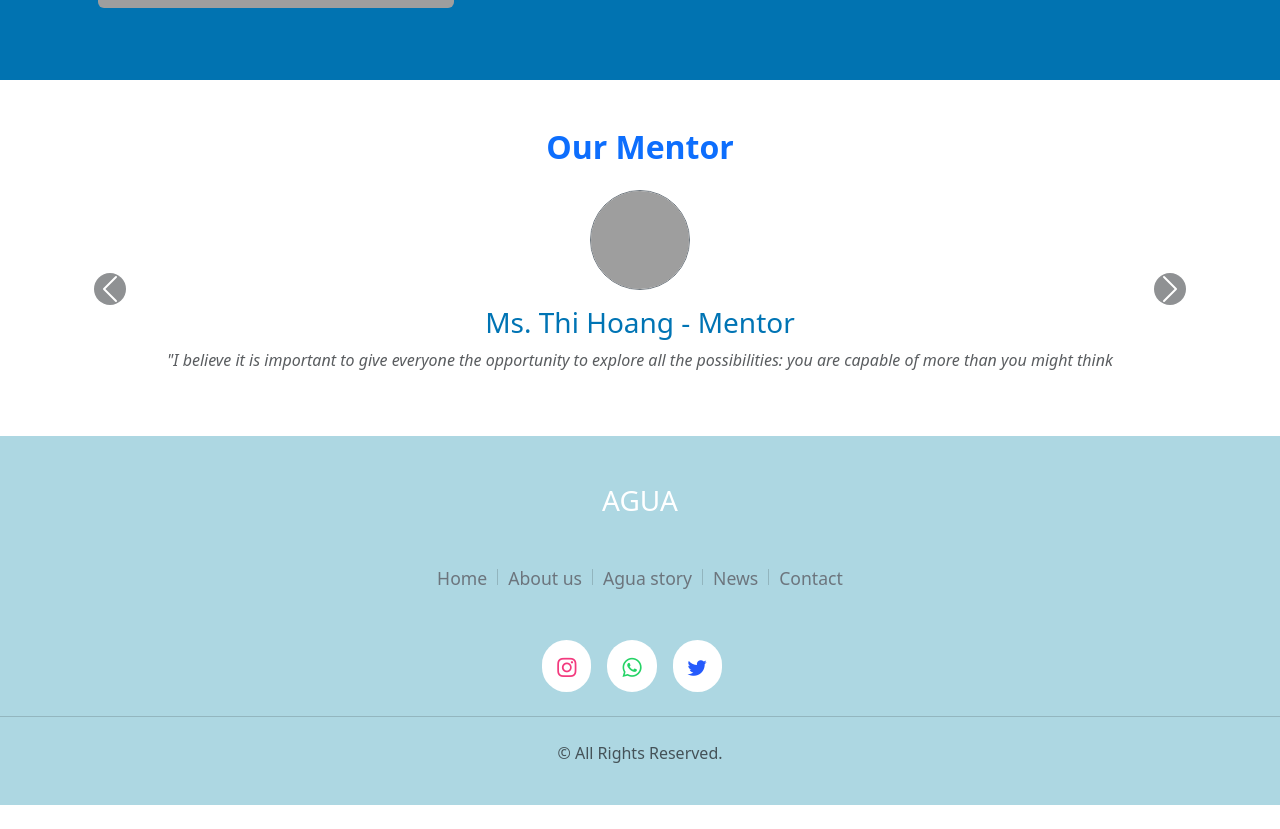
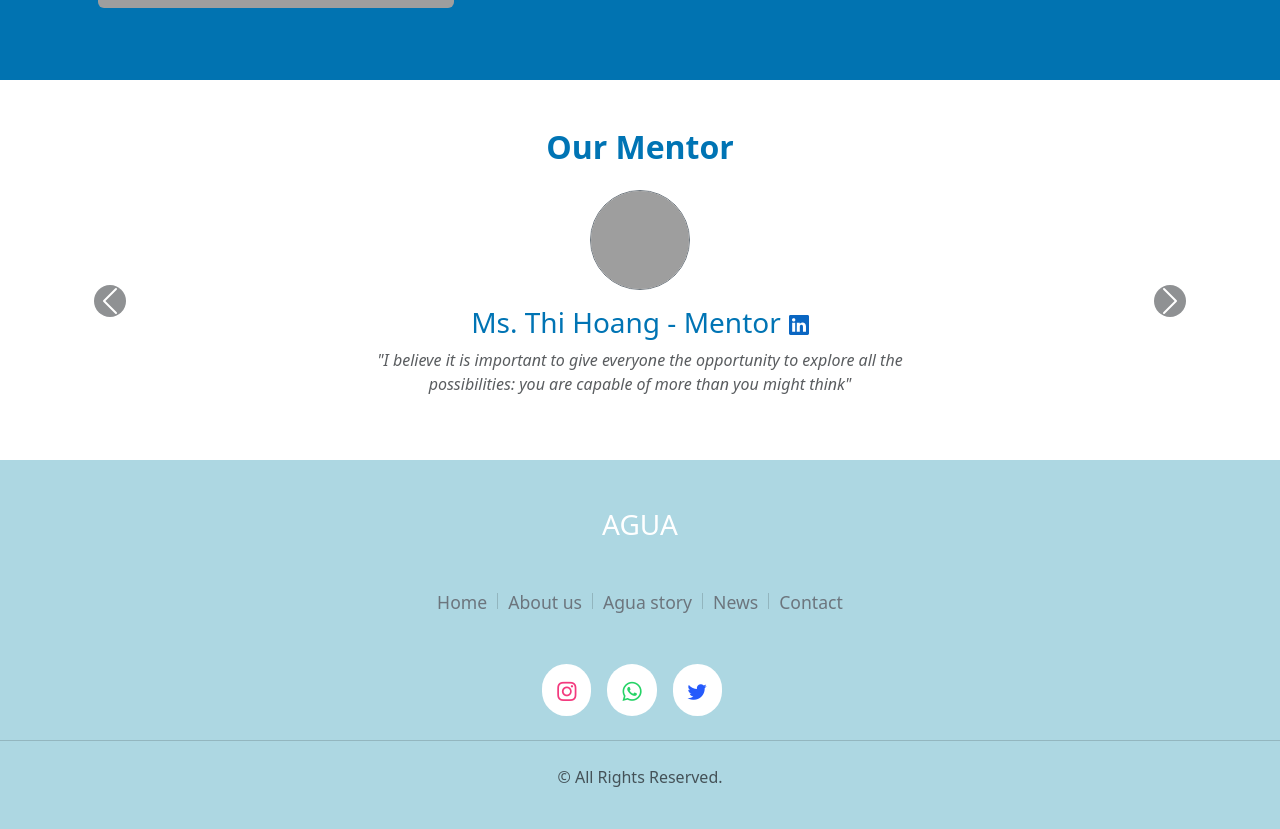
Before and after one commit to bamanh2802/agua, a React (Vite) app: page /aboutus in a window 1280 px wide. Shown: the part 1919-2748 px from the top of the page. Before the commit the page ends 2724 px from the top, so only its background shows below. Built offline with nearby package versions, Linux system fonts and the light colour scheme; grey boxes are pictures that could not be loaded.

Commit message:
mentor information 3

```diff
--- a/src/components/AboutUs/MentorSlider.jsx
+++ b/src/components/AboutUs/MentorSlider.jsx
@@ -3,20 +3,22 @@ const mentors = [
       img: "https://cdn1.iconfinder.com/data/icons/business-avatar-circle/64/26_avatar_people_business_businesswoman_woman_female_long_hair-512.png",
       name: "Ms. Thi Hoang",
       title: "Mentor",
-      quote:
-        '"I believe it is important to give everyone the opportunity to explore all the possibilities: you are capable of more than you might think',
+      quote: '"I believe it is important to give everyone the opportunity to explore all the possibilities: you are capable of more than you might think"',
+      linkedin: "https://www.linkedin.com/in/thi-hoang/"
     },
     {
       img: "https://cdn1.iconfinder.com/data/icons/business-avatar-circle/64/26_avatar_people_business_businesswoman_woman_female_long_hair-512.png",
       name: "Ms. Xuan (Rachel) Nguyen",
       title: "Mentor",
-      quote: '"I brought my insights from the time abroad to inspire and hopefully improve those who need me',
+      quote: '"I brought my insights from the time abroad to inspire and hopefully improve those who need me"',
+      linkedin: "https://www.linkedin.com/in/xuan-rachel-nguyen-0416a8114/"
     },
     {
       img: "https://cdn1.iconfinder.com/data/icons/business-avatar-circle/64/26_avatar_people_business_businesswoman_woman_female_long_hair-512.png",
       name: "Ms. Tuongvan Le ",
       title: "Mentor",
-      quote: '"I’ve always been a curious person. When I started college, I wondered: What would my life have been like if I had grown up in Vietnam? The best way to find out was to meet peers my age who had.',
+      quote: '"Ive always been a curious person. When I started college, I wondered: What would my life have been like if I had grown up in Vietnam? The best way to find out was to meet peers my age who had."',
+      linkedin: "https://www.linkedin.com/in/tuongvanle/"
     },
   ];
 
@@ -24,7 +26,7 @@ const mentors = [
     return (
       <div className="bg-white py-5 px-3">
         <div className="container text-center">
-          <h2 style={{ color: '#0074b4' }} className="text-primary fw-bold">Our Mentor</h2>
+          <h2 style={{ color: '#0074b4' }} className="fw-bold">Our Mentor</h2>
         </div>
         <div id="mentorCarousel" className="carousel slide mt-4" data-bs-ride="carousel">
           <div className="carousel-inner">
@@ -32,8 +34,15 @@ const mentors = [
               <div key={index} className={`carousel-item ${index === 0 ? 'active' : ''}`}>
                 <div className="d-flex flex-column align-items-center text-center">
                   <img src={mentor.img} alt={mentor.name} className="rounded-circle border border-secondary" style={{ width: '100px', height: '100px' }} />
-                  <h3 className="mt-3" style={{ color: '#0074b4' }}>{mentor.name} - {mentor.title}</h3>
-                  <p className="text-muted fst-italic">{mentor.quote}</p>
+                  <h3 className="mt-3" style={{ color: '#0074b4' }}>
+                    {mentor.name} - {mentor.title}
+                    <a href={mentor.linkedin} target="_blank" rel="noopener noreferrer" className="ms-2">
+                      <svg xmlns="http://www.w3.org/2000/svg" width="20" height="20" fill="#0A66C2" className="bi bi-linkedin" viewBox="0 0 16 16">
+                        <path d="M0 1.146C0 .513.526 0 1.175 0h13.65C15.474 0 16 .513 16 1.146v13.708c0 .633-.526 1.146-1.175 1.146H1.175C.526 16 0 15.487 0 14.854V1.146zm4.943 12.248V6.169H2.542v7.225h2.401zm-1.2-8.212c.837 0 1.358-.554 1.358-1.248-.015-.709-.52-1.248-1.342-1.248-.822 0-1.359.54-1.359 1.248 0 .694.521 1.248 1.327 1.248h.016zm4.908 8.212V9.359c0-.216.016-.432.08-.586.173-.431.568-.878 1.232-.878.869 0 1.216.662 1.216 1.634v3.865h2.401V9.25c0-2.22-1.184-3.252-2.764-3.252-1.274 0-1.845.7-2.165 1.193v.025h-.016a5.54 5.54 0 0 1 .016-.025V6.169h-2.4c.03.678 0 7.225 0 7.225h2.4z"/>
+                      </svg>
+                    </a>
+                  </h3>
+                  <p style={{ maxWidth: '600px' }} className="text-muted fst-italic">{mentor.quote}</p>
                 </div>
               </div>
             ))}
```
